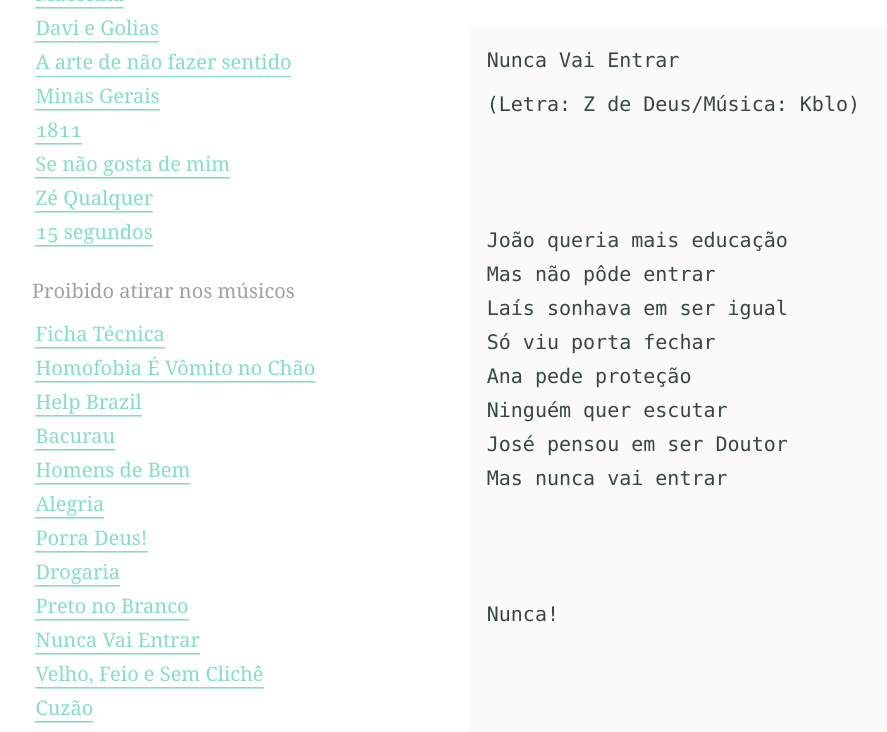
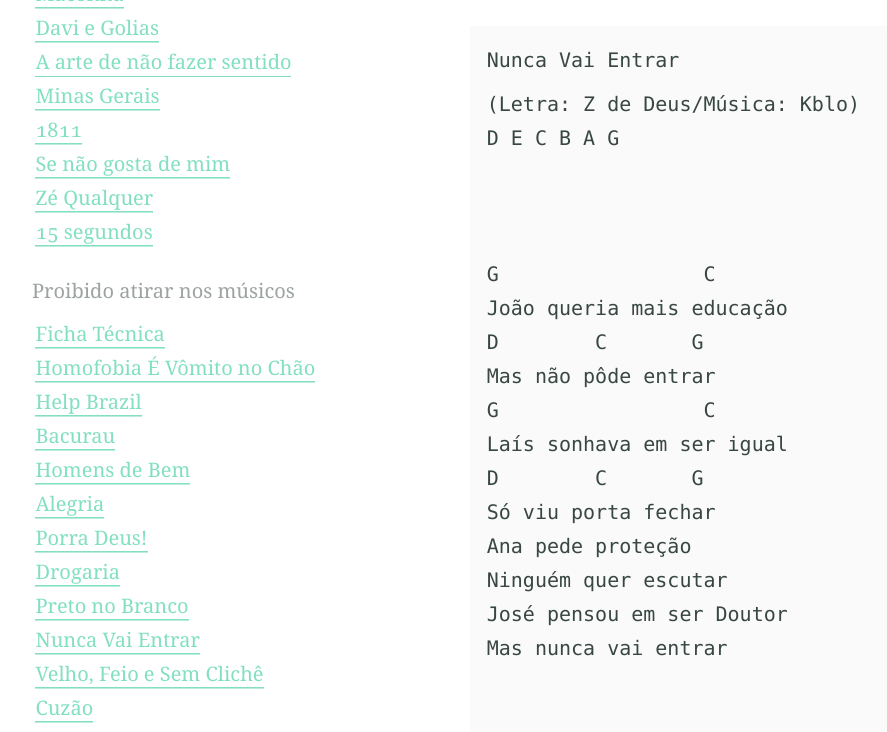
Before and after one commit to antifas/antifas.github.io, a Jekyll site: the page built from _letras_disco1/Nunca Vai Entrar.md, in a window 1280 px wide and 900 px high, scrolled down 671 px, cut to the strip 168-900 px from the top of the window. Shown: the whole strip, without its empty margins (32-919 px from the left). Built offline with Jekyll 4.4.1, drawn with Linux system fonts in a browser that asks for light colours.

Commit message:
Update Nunca Vai Entrar.md

```diff
--- a/_letras_disco1/Nunca Vai Entrar.md
+++ b/_letras_disco1/Nunca Vai Entrar.md
@@ -6,16 +6,22 @@ feature_image: "/imgs/11.jpg"
 video: Hc-OgCGlaVQ
 ---
 (Letra: Z de Deus/Música: Kblo)
+D E C B A G
 
+G                 C
 João queria mais educação
+D        C       G
 Mas não pôde entrar
+G                 C
 Laís sonhava em ser igual
+D        C       G
 Só viu porta fechar
 Ana pede proteção
 Ninguém quer escutar
 José pensou em ser Doutor
 Mas nunca vai entrar
 
+D E    A
 Nunca!
 
 Onde se tem inclusão
```
